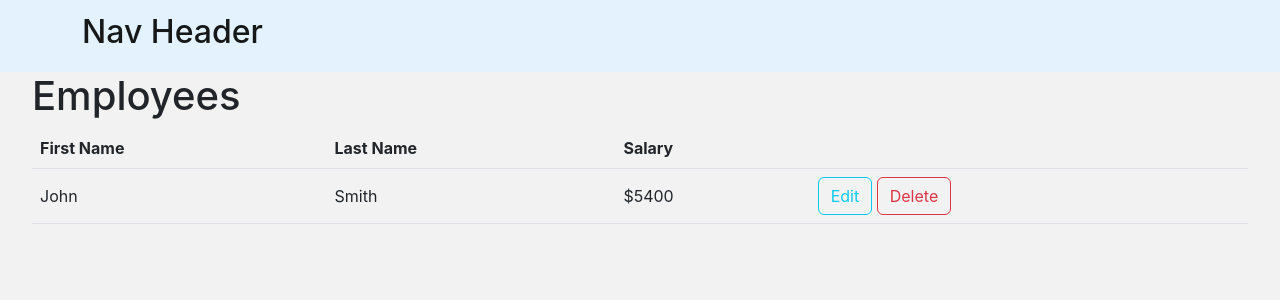
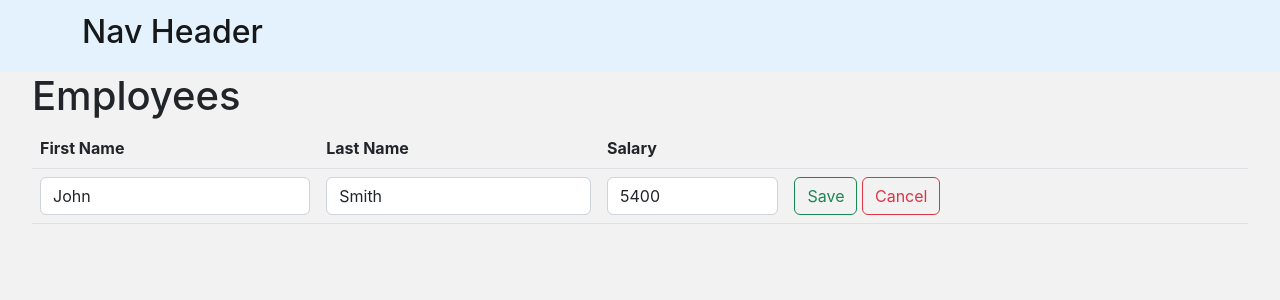
Before and after one commit to SohanChy/react-express-nextjs-rest-prisma-crud-table, a Next.js app in the folder frontend/: page / in a window 1280 px wide. Both pictures are taken after a click on the button "Edit". Shown: the top 300 px of the page. Built offline with nearby package versions, Linux system fonts and the light colour scheme.

Commit message:
Visually working edit,cancel button -> changes rows to input boxes and back

```diff
--- a/frontend/components/EmployeeRow.tsx
+++ b/frontend/components/EmployeeRow.tsx
@@ -1,4 +1,4 @@
-import React from 'react'
+import React, { useState } from 'react'
 import Router from 'next/navigation'
 
 export type EmployeeProps = {
@@ -8,24 +8,43 @@ export type EmployeeProps = {
   salary: number;
 }
 
-const EmployeeRow: React.FC<{
-    employee: EmployeeProps, editMode: boolean }> = ({ employee, editMode = false }) => {
-    if(editMode){
-        <p>tbd</p>
+const EmployeeRow: React.FC<{employee: EmployeeProps}> = ({ employee}) => {
+
+    const [isEditMode, setEditMode] = useState(false);
+    const onEdit = () => {
+        setEditMode(true);
+    }
+    const onCancel = () => {
+        setEditMode(false);
+    }
+
+    if(isEditMode){
+        return (
+            <tr key={employee.id} className="align-middle">
+                <td style={{maxWidth: '2rem'}}><input className="form-control" value={employee.firstName}/></td>
+                <td style={{maxWidth: '2rem'}}><input className="form-control" value={employee.lastName}/></td>
+                <td style={{maxWidth: '2rem'}}><input className="form-control" value={employee.salary}/></td>
+                <td style={{minWidth: '4.5rem'}}>
+                <button type="button" className="btn btn-outline-success" onClick={onEdit}>Save</button>&nbsp;
+                <button type="button" className="btn btn-outline-danger" onClick={onCancel}>Cancel</button>
+                </td>
+            </tr>
+          )
     }
     else return (
         <tr key={employee.id} className="align-middle">
-          <td>{employee.firstName}</td>
-          <td>{employee.lastName}</td>
-          <td>${employee.salary}</td>
-          <td>
-            <button type="button" className="btn btn-outline-info">Edit</button>&nbsp;
+          <td style={{maxWidth: '2rem'}}>{employee.firstName}</td>
+          <td style={{maxWidth: '2rem'}}>{employee.lastName}</td>
+          <td style={{maxWidth: '2rem'}}>${employee.salary}</td>
+          <td style={{minWidth: '4.5rem'}}>
+            <button type="button" className="btn btn-outline-info" onClick={onEdit}>Edit</button>&nbsp;
             <button type="button" className="btn btn-outline-danger">Delete</button>
           </td>
         </tr>
   )
+
 }
 
 
 
-export default EmployeeRow
+export default EmployeeRow;
```
